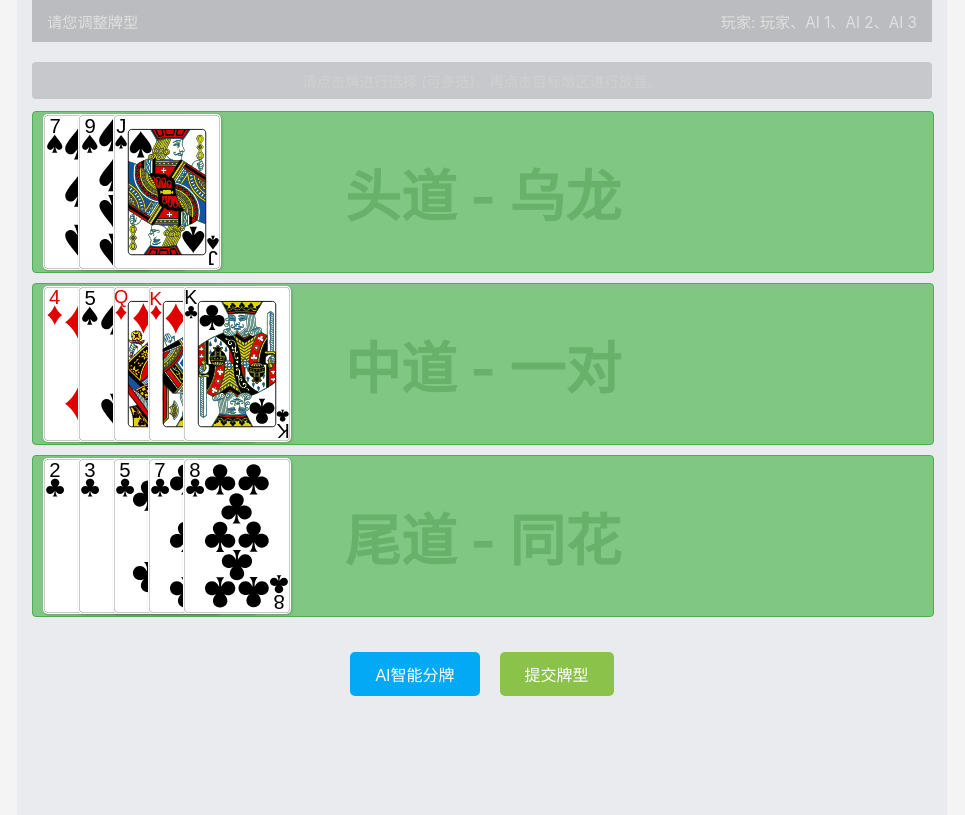
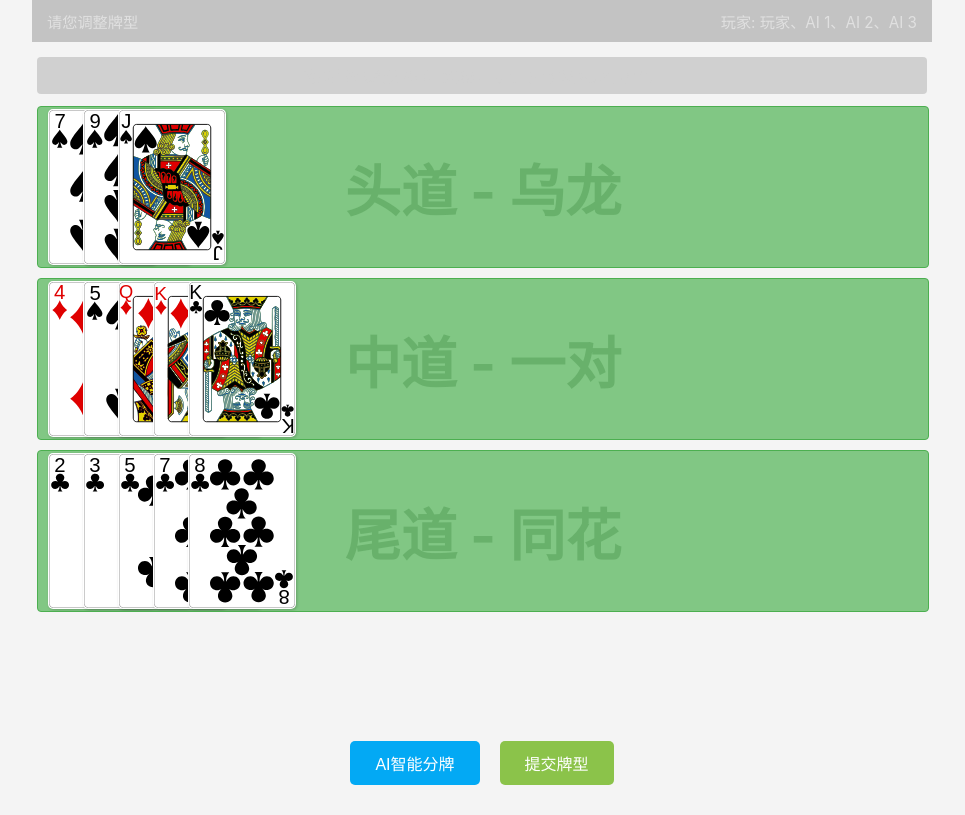
Before and after one commit to wen952555/sss, a React (Create React App) app in the folder frontend/: page / in a window 1280 px wide. Shown: the whole page, without its empty margins (158-1123 px from the left). Built offline with nearby package versions, Linux system fonts and the light colour scheme.

Commit message:
Update App.css

```diff
--- a/frontend/src/App.css
+++ b/frontend/src/App.css
@@ -1,11 +1,13 @@
 /* frontend_react/src/App.css */
 .app-container {
-  max-width: 900px; /* 或根据您的设计调整 */
+  max-width: 900px;
   margin: 0 auto;
-  padding: 0px 15px 15px 15px; /* 顶部不需要padding，由TopInfoBar处理 */
+  padding: 0; /* App container itself might not need padding if children handle it */
   font-family: -apple-system, BlinkMacSystemFont, 'Segoe UI', Roboto, Oxygen, Ubuntu, Cantarell, 'Open Sans', 'Helvetica Neue', sans-serif;
-  background-color: #e9ebee; /* 图片背景色偏白或淡灰 */
+  background-color: transparent; /* 让 body 的深绿色背景透出来 */
   min-height: 100vh;
+  display: flex; /* Added to help structure if needed */
+  flex-direction: column; /* Added to help structure if needed */
 }
 
 .app-loading {
@@ -14,13 +16,11 @@
   align-items: center;
   height: 100vh;
   font-size: 1.5em;
-  color: #555;
+  color: #f0f0f0; /* 浅色加载文字 */
 }
 
 .game-content-area {
-  margin-top: 10px; /* 与TopInfoBar的间距 */
+  /* margin-top: 10px; // Managed by TopInfoBar or App layout */
+  flex-grow: 1; /* Allow game content to take space */
+  padding: 5px; /* Small padding around game board elements */
 }
-
-/* 之前App.js中定义的App-header可以移除或重构 */
-/* .App-header { ... } */
-/* .results-display { ... } */ /* 这部分逻辑移到ComparisonModal */
```
